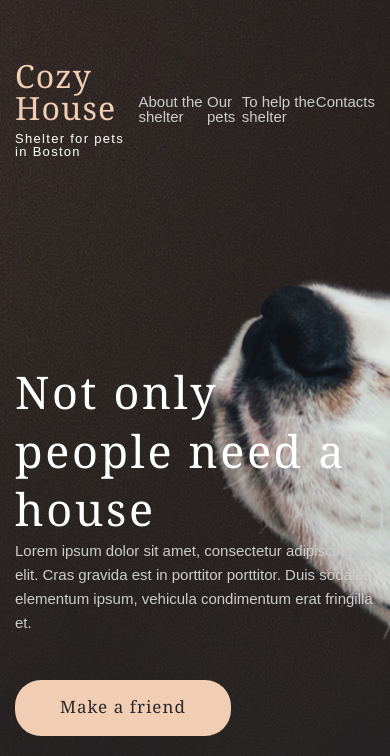
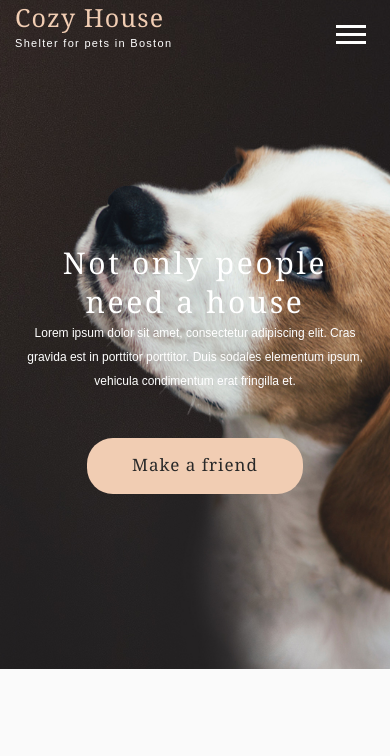
Before and after one commit to zur1k/puppies, a website: page src/index.html in a window 390 px wide. Shown: the top 756 px of the page. Drawn offline with Linux system fonts and the light colour scheme.

Commit message:
add burger

```diff
--- /dev/null
+++ b/gulpfile.js
@@ -0,0 +1,31 @@
+'use strict';
+
+const gulp = require('gulp');
+const sass = require('gulp-sass');
+
+
+
+
+gulp.task('sass', function () {
+    return gulp.src('./src/**/*.scss')
+        .pipe(sass().on('error', sass.logError))
+        .pipe(gulp.dest('./src/css'))
+});
+gulp.task('watch', gulp.parallel ('sass', function() {
+    gulp.watch('./src/**/*.scss', gulp.parallel('sass'));
+
+}));
+
+
+function style() {
+
+    return (
+        gulp
+            .src("styles/*.sass")
+            .pipe(sass())
+            .on("error", sass.logError)
+            .pipe(gulp.dest("styles"))
+    );
+}
+
+exports.style = style;
--- a/src/index.html
+++ b/src/index.html
@@ -17,7 +17,7 @@
 <body>
 
   <header class="header">
-    <div class="container">
+    <div class="container container--mob">
       <div class="header-wrapper">
         <a class="logo" href="#">
           <div class="logo__title">Cozy House</div>
@@ -32,6 +32,9 @@
             <li class="nav-menu__link"><a href="#contacts">Contacts</a></li>
           </ul>
         </nav>
+        <button  class="nav-toggle" id="nav-toggle" type="button">
+          <span class="nav-toggle__item">menu</span>
+        </button>
       </div>
     </div>
   </header>
@@ -39,7 +42,7 @@
   <div class="hero">
     <div class="container">
       <div class="hero__info">
-        <h1 class="hero__title ">Not only people need a house</h1>
+        <h1 class="hero__title ">Not only people<br> need a house</h1>
         <p class="hero__text ">
           Lorem ipsum dolor sit amet, consectetur adipiscing elit. Cras gravida
           est in porttitor porttitor. Duis sodales elementum ipsum, vehicula
--- a/src/js/main.js
+++ b/src/js/main.js
@@ -13,14 +13,15 @@ $(document).ready(function(){
           slidesToShow: 3,
           slidesToScroll: 3,
           infinite: true,
-          dots: true
+          dots: false
         }
       },
       {
-        breakpoint: 600,
+        breakpoint: 800,
         settings: {
           slidesToShow: 2,
-          slidesToScroll: 2
+          slidesToScroll: 2,
+          arrows:false
         }
       },
       {
@@ -52,4 +53,25 @@ $(document).ready(function(){
         $('body,html').animate({scrollTop: top}, 1000);
     });
 
+
+
+    // menu
+
+
+    $("#nav-toggle").on("click", function(event) {
+      event.preventDefault();
+
+      $(this).toggleClass("active");
+      $("#nav").toggleClass("active");
+
+  });
+  $(".nav-menu__link").on("click", function(event) {
+      event.preventDefault();
+
+      $("#nav-toggle").toggleClass("active");
+      $("#nav").toggleClass("active");
+
+  });
+
+
 });
--- a/src/scss/_header.scss
+++ b/src/scss/_header.scss
@@ -9,4 +9,5 @@
         justify-content: space-between;
         align-items: center;
     }
+
 }
--- a/src/scss/_media.scss
+++ b/src/scss/_media.scss
@@ -0,0 +1,110 @@
+@media (max-width: 1200px) {
+  // hero ========================
+  .hero__info {
+    padding-bottom: 230px;
+  }
+  .hero__title {
+    padding-top: 155px;
+    font-size: 40px;
+  }
+  .hero__text {
+    font-size: 14px;
+  }
+}
+@media (max-width: 992px) {
+  // hero ========================
+  .hero__info {
+    padding-bottom: 200px;
+  }
+  .hero__title {
+    padding-top: 130px;
+    .hero__text {
+      font-size: 14px;
+    }
+  }
+}
+@media (max-width: 880px) {
+  .container--mob {
+    padding: 0;
+  }
+  // header
+  .header {
+    padding: 5px 0;
+  }
+  .header-wrapper {
+    display: block;
+  }
+  // logo
+  .logo {
+    padding-left: 15px;
+  }
+  .logo__title {
+    font-size: 25px;
+  }
+  .logo__subtitle {
+    font-size: 11px;
+  }
+
+  // hero
+  .hero {
+    background-position-x: 53%;
+  }
+  .hero__info {
+    max-width: 60%;
+  }
+  .hero__title {
+    font-size: 30px;
+    padding-top: 75px;
+  }
+
+  .hero__text {
+    font-size: 12px;
+  }
+
+  // nav
+  .nav {
+    width: 100%;
+    display: none;
+  }
+  .nav-menu {
+    flex-direction: column;
+    text-align: end;
+    padding: 0 0 15px 0;
+    background: black;
+  }
+  .nav-menu__link {
+    color: #fff;
+    padding: 16px 15px 14px 15px;
+    font-size: 16px;
+
+    &::after {
+      opacity: 1;
+    }
+  }
+  //   burger
+  .nav-toggle {
+    display: block;
+  }
+
+}
+
+@media (max-width: 480px) {
+  // hero
+  .hero {
+    background-position-x: 63%;
+  }
+  .hero__info {
+    max-width: 100%;
+    text-align: center;
+    padding-bottom: 150px;
+  }
+  .hero__title {
+    text-align: center;
+    padding-top: 70px;
+  }
+
+  .hero__text {
+    color: #fff;
+    margin-bottom: 20px;
+  }
+}
--- a/src/scss/_nav.scss
+++ b/src/scss/_nav.scss
@@ -1,10 +1,16 @@
+// main menu
 .nav {
-  max-width: 460px;
-  width: 100%;
+
+  width: 50%;
   background-color: transparent;
+  &.active {
+    display: block;
+  }
   &-menu {
     display: flex;
     justify-content: space-between;
+
+
   }
   &-menu__link {
     position: relative;
@@ -32,6 +38,80 @@
     }
   }
   & a {
-    display: inline-block;
+    display: block;
   }
 }
+
+//  burger
+.nav-toggle {
+  width: 30px;
+  padding: 10px 0;
+  position: absolute;
+  font-size: 0;
+  color: transparent;
+  border: none;
+  background: none;
+  cursor: pointer;
+  display: none;
+
+  top: 24px;
+  right: 24px;
+  z-index: 1;
+
+  &:focus {
+      outline: 0;
+  }
+
+  &__item {
+      display: block;
+      width: 100%;
+      height: 3px;
+
+      background: #fff;
+      position: absolute;
+
+      top: 0;
+      right: 0;
+      left: 0;
+      bottom: 0;
+      margin: auto;
+      transition: background .2s linear;
+  }
+
+  &.active &__item {
+      background: none;
+  }
+
+  &.active
+  &__item::before {
+      transform-origin: left top;
+      transform: rotate(45deg) translate3d(0px, -3px, 0);
+  }
+
+  &.active
+  &__item::after {
+      transform-origin: left bottom;
+      transform: rotate(-45deg) translate3d(0px, 3px, 0);
+  }
+
+  &__item::after,
+  &__item::before {
+      content: "";
+      width: 100%;
+      height: 3px;
+      position: absolute;
+      background: #fff;
+      z-index: 1;
+      left: 0;
+      transition: transform .2s linear;
+
+  }
+
+  &__item::after {
+      bottom: -8px;
+  }
+
+  &__item::before {
+      top: -8px;
+  }
+}
--- a/src/scss/style.scss
+++ b/src/scss/style.scss
@@ -1 +1 @@
-@import  'vars', 'global', 'header', 'nav', 'hero','about','slider','help','donate','footer';
+@import  'vars', 'global', 'header', 'nav', 'hero','about','slider','help','donate','footer','media';
```
Also changed, not shown: package.json (added, +17 -0 lines), src/css/scss/style.css, 1 other file.
